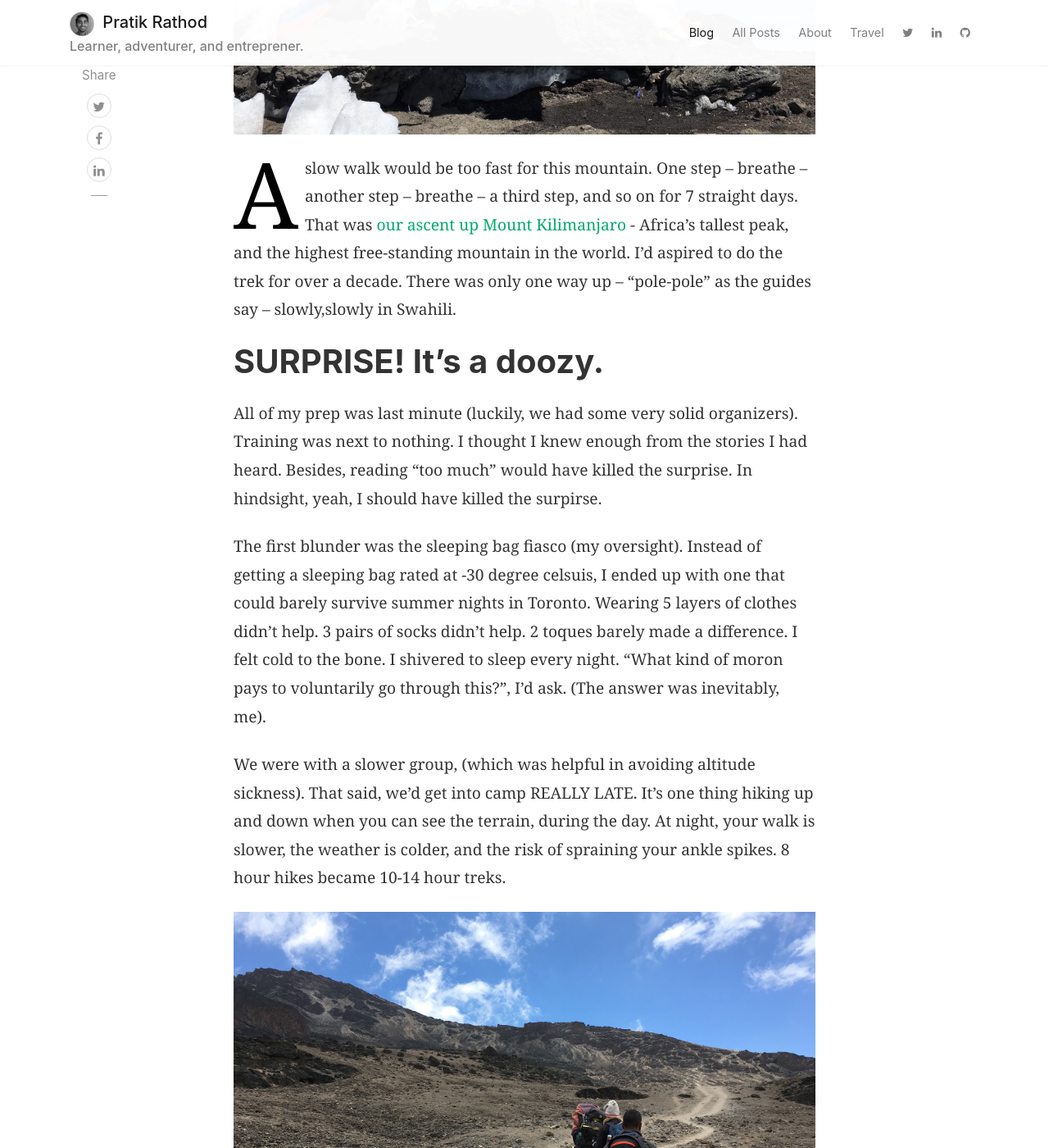
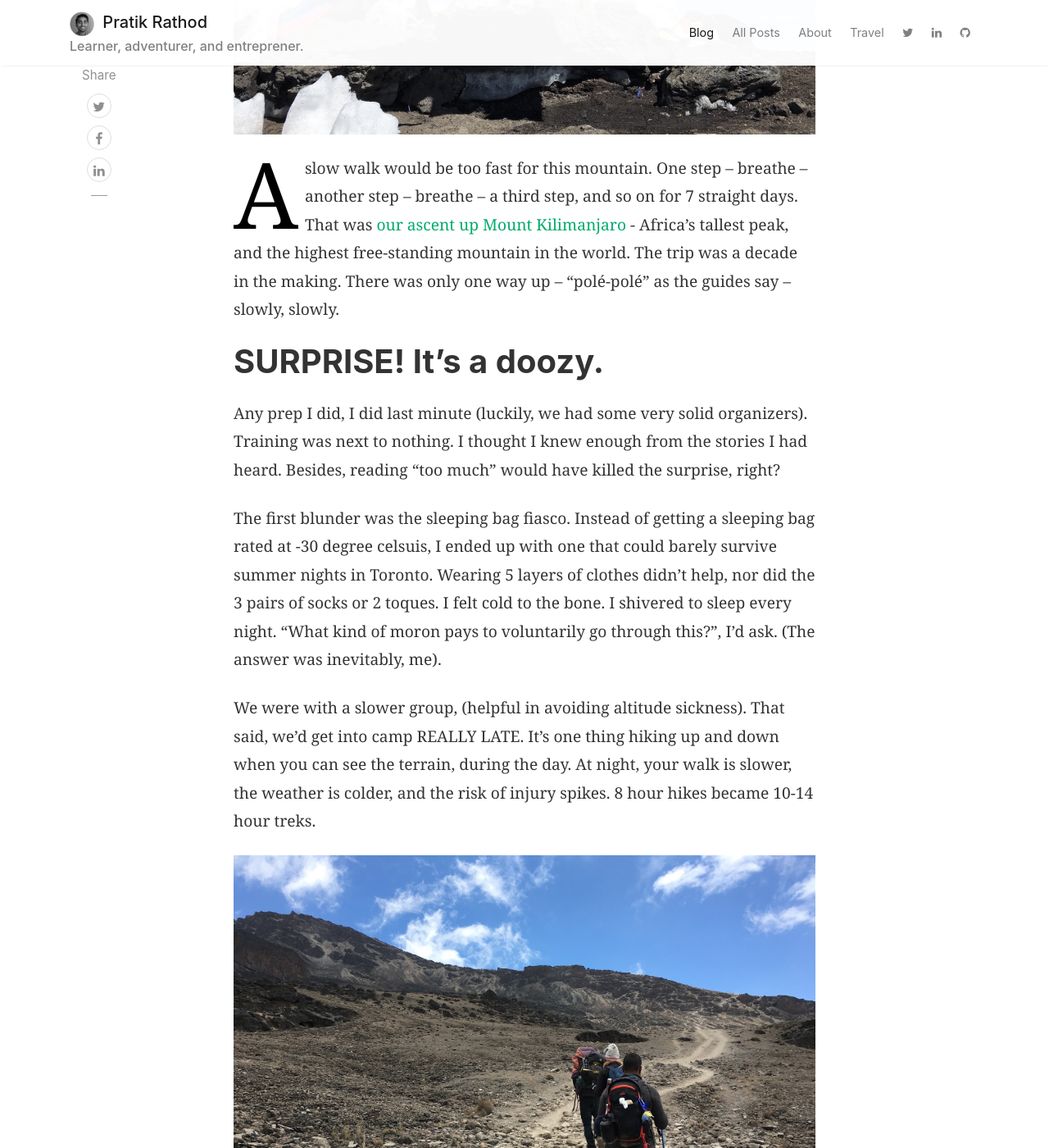
Before and after one commit to p2rathod/p2rathod.github.io, a Jekyll site: the page built from _posts/2018-08-26-climbing-mount-kilimanjaro.md, in a window 1280 px wide and 1400 px high, scrolled down 542 px. Shown: the whole window at 82% size. Built offline with Jekyll 4.4.1, drawn with Linux system fonts in a browser that asks for light colours; comment, search, counter and statistics services are not loaded; some of the changed text lies outside the part shown.

Commit message:
kill updates

```diff
--- a/_posts/2018-08-26-climbing-mount-kilimanjaro.md
+++ b/_posts/2018-08-26-climbing-mount-kilimanjaro.md
@@ -10,25 +10,25 @@
 location: Mount Kilimanjaro, Tanzania, Africa
 ---
 
-A slow walk would be too fast for this mountain. One step -- breathe -- another step -- breathe -- a third step, and so on for 7 straight days. That was [our ascent up Mount Kilimanjaro](https://youtu.be/4G02RIr5wmw) - Africa's tallest peak, and the highest free-standing mountain in the world. I'd aspired to do the trek for over a decade. There was only one way up -- "pole-pole" as the guides say -- slowly,slowly in Swahili.
+A slow walk would be too fast for this mountain. One step -- breathe -- another step -- breathe -- a third step, and so on for 7 straight days. That was [our ascent up Mount Kilimanjaro](https://youtu.be/4G02RIr5wmw) - Africa's tallest peak, and the highest free-standing mountain in the world. The trip was a decade in the making. There was only one way up -- "polé-polé" as the guides say -- slowly, slowly.
 
 # SURPRISE! It's a doozy.
 
-All of my prep was last minute (luckily, we had some very solid organizers). Training was next to nothing. I thought I knew enough from the stories I had heard. Besides, reading "too much" would have killed the surprise. In hindsight, yeah, I should have killed the surpirse.
+Any prep I did, I did last minute (luckily, we had some very solid organizers). Training was next to nothing. I thought I knew enough from the stories I had heard. Besides, reading "too much" would have killed the surprise, right?
 
-The first blunder was the sleeping bag fiasco (my oversight). Instead of getting a sleeping bag rated at -30 degree celsuis, I ended up with one that could barely survive summer nights in Toronto. Wearing 5 layers of clothes didn't help. 3 pairs of socks didn't help. 2 toques barely made a difference. I felt cold to the bone. I shivered to sleep every night. "What kind of moron pays to voluntarily go through this?", I'd ask. (The answer was inevitably, me).
+The first blunder was the sleeping bag fiasco. Instead of getting a sleeping bag rated at -30 degree celsuis, I ended up with one that could barely survive summer nights in Toronto. Wearing 5 layers of clothes didn't help, nor did the 3 pairs of socks or 2 toques. I felt cold to the bone. I shivered to sleep every night. "What kind of moron pays to voluntarily go through this?", I'd ask. (The answer was inevitably, me).
 
-We were with a slower group, (which was helpful in avoiding altitude sickness). That said, we'd get into camp REALLY LATE. It's one thing hiking up and down when you can see the terrain, during the day. At night, your walk is slower, the weather is colder, and the risk of spraining your ankle spikes. 8 hour hikes became 10-14 hour treks.
+We were with a slower group, (helpful in avoiding altitude sickness). That said, we'd get into camp REALLY LATE. It's one thing hiking up and down when you can see the terrain, during the day. At night, your walk is slower, the weather is colder, and the risk of injury spikes. 8 hour hikes became 10-14 hour treks.
 
 ![Kilimanjaro trek]({{site.url}}/assets/images/posts/travel/kili/trek.jpg)
 
-The last night was "enlightening". We started our climb at 10pm so we can get to the peak by morning. While walking in the middle of the night, I started hallucinating (lack of sleep and oxygen probably). First, the rock formation to my right turned into a horse. Then, about an hour later, the rocks on my left morphed into a donkey. The perfect companions to carry me and my bag! I was losing my mind. "Just survive till sunrise" I told myself.
+The last night was "fun". We started our climb at 10pm so we can get to the peak by morning. While walking in the middle of the night, I started hallucinating (lack of sleep and oxygen probably). First, the rock formation to my right turned into a horse. Then, about an hour later, the rocks on my left morphed into a donkey. The perfect companions to carry me and my bag! I was losing my mind. "Just survive till sunrise" I told myself.
 
 # THE PEAK
 
-By 7am, I was exhausted. I hadn't slept the day before and hadn't eaten in 2 days. So I took a nap at 7am during one of our breaks. When the guides saw me asleep, they jumped me, shook me awake, and yelled at me because at 18,000 feet, a nap could be mistaken as a coma. I understood.
+By 7am, I was exhausted. I hadn't slept the day before and hadn't eaten in 2 days. So I took a nap at 7am during one of our breaks. When the guides saw me asleep, they jumped me, shook me awake, and yelled at me because at 18,000 feet, a nap could turn into something much worse. I understood.
 
-But then the sun came out. It started warming up. I woke up. Just keep walking, focusing on just the next step - and then the next - and then the next. Our guides didn't let us ask questions about where the end was. It didn't matter. Only the next step.
+Then the sun came out. It started warming up. I woke up. Just keep walking, focusing on the next step - and then the next - and then the next. Our guides didn't let us ask questions about the end. It didn't matter. Only the next step.
 
 ![Kilimanjaro top]({{site.url}}/assets/images/posts/travel/kili/ash_top.jpg)
 
@@ -38,11 +38,11 @@
 
 # REFLECTIONS
 
-This had easily been the hardest thing I had ever done (including those sleepless all nighters at the office). It was brutal. But I learned how deeply our minds will go to protect ourselves. I learned how much more we're capable of. I learned about day 1 - where every new day is just the beginning. It was really hard in the moment, but the challenge was transient. The high was forever.
+This had easily been the hardest thing I had ever done (including those sleepless all nighters at the office). It was brutal. But I learned how deeply our minds will go to protect ourselves. I learned how much more we're capable of. I learned about day 1 - where every day is just the beginning. It was really difficult in the moment, but the hardship was transient. The high was forever.
 
-Most of all, I learned pole-pole - slowly slowly. The exact opposite of what we're used to. Not here. Not on Mt. Kilimanjaro. Here, the faster you go, the faster you'll fail. Strategy is everything on the mountain.
+Most of all, I learned "polé-polé" - slowly slowly. The exact opposite of what we're used to. Not here. Not on Mt. Kilimanjaro. Here, the faster you go, the faster you'll fail. Strategy is everything on the mountain.
 
-Now, I've mostly forgotten about the challenges. We made it to the top, and the shared experience with Asha, her family, the guides, and the porters is what stays with me. At the time, I said I wouldn't do it again, but as time goes on, that vow is starting to wane.
+We made it to the top despite the challenges. The shared experience with Asha, her family, the guides, and the porters is what stays with me.
 
 # Acknowledgements
 
```
Also changed, not shown: other parts of _posts/2018-08-26-climbing-mount-kilimanjaro.md (+2 -2 lines).
